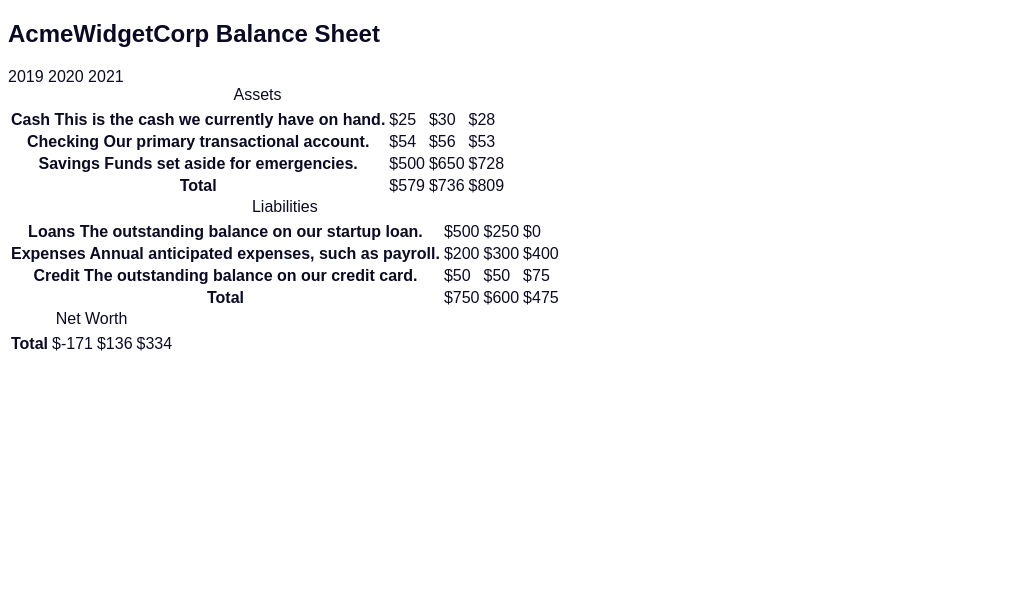
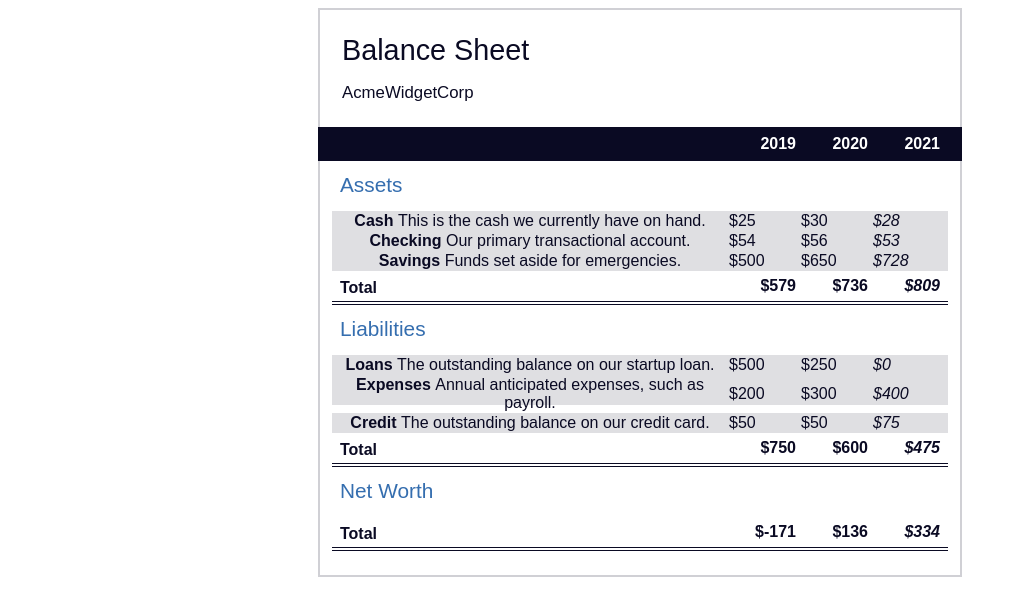
Before and after one commit to Azriel1909/BALANCE-PINK-SHEET, a plain HTML site: page index.html in a window 1280 px wide. Shown: the whole page, without its empty margins (0-1017 px from the left). Drawn offline with Linux system fonts and the light colour scheme.

Commit message:
65% completed - styles added

```diff
--- a/styles.css
+++ b/styles.css
@@ -1,15 +1,15 @@
 span[class~="sr-only"] {
-  border: 0;
-  clip: rect(1px, 1px, 1px, 1px);
-  clip-path: inset(50%);
-  -webkit-clip-path: inset(50%);
-  height: 1px;
-  width: 1px;
-  position: absolute;
-  overflow: hidden;
-  white-space: nowrap;
-  padding: 0;
-  margin: -1px;
+  border: 0 !important;
+  clip: rect(1px, 1px, 1px, 1px) !important;
+  clip-path: inset(50%) !important;
+  -webkit-clip-path: inset(50%) !important;
+  height: 1px !important;
+  width: 1px !important;
+  position: absolute !important;
+  overflow: hidden !important;
+  white-space: nowrap !important;
+  padding: 0 !important;
+  margin: -1px !important;
 }
 
 html {
@@ -20,3 +20,113 @@ body {
   font-family: sans-serif;
   color: #0a0a23;
 }
+
+h1 {
+  max-width: 37.25rem;
+  margin: 0 auto;
+  padding: 1.5rem 1.25rem;
+}
+
+h1 .flex {
+  display: flex;
+  flex-direction: column-reverse;
+  gap: 1rem;
+}
+
+h1 .flex span:first-of-type {
+  font-size: 0.7em;
+}
+
+h1 .flex span:last-of-type {
+  font-size: 1.2em;
+}
+
+section {
+  max-width: 40rem;
+  margin: 0 auto;
+  border: 2px solid #d0d0d5;
+}
+
+#years {
+  display: flex;
+  justify-content: flex-end;
+  position: sticky;
+  top: 0;
+  background: #0a0a23;
+  color: #fff;
+  z-index: 999;
+  padding: 0.5rem calc(1.25rem + 2px) 0.5rem 0;
+  margin: 0 -2px;
+}
+
+#years span[class] {
+  font-weight: bold;
+  width: 4.5rem;
+  text-align: right;
+}
+
+.table-wrap {
+  padding: 0 0.75rem 1.5rem 0.75rem;
+}
+
+span {
+  font-weight: normal;
+}
+
+table {
+  border-collapse: collapse;
+  border: 0;
+  width: 100%;
+  position: relative;
+  margin-top: 3rem;
+}
+
+table caption {
+  color: #356eaf;
+  font-size: 1.3em;
+  font-weight: normal;
+  position: absolute;
+  top: -2.25rem;
+  left: 0.5rem;
+}
+
+tbody td {
+  width: 100vw;
+  min-width: 4rem;
+  max-width: 4rem;
+}
+
+tbody th {
+  width: calc(100% - 12rem);
+}
+
+tr[class="total"] {
+  border-bottom: 4px double #0a0a23;
+  font-weight: bold;
+}
+
+tr[class="total"] th {
+  text-align: left;
+  padding: 0.5rem 0 0.25rem 0.5rem;
+}
+
+tr.total td {
+  text-align: right;
+  padding: 0 0.25rem;
+}
+
+tr.total td:nth-of-type(3) {
+  padding-right: 0.5rem;
+}
+
+tr.total:hover {
+  background-color: #99c9ff;
+}
+
+td.current {
+  font-style: italic;
+}
+
+tr.data {
+  background-image: linear-gradient(to bottom, #dfdfe2 1.845rem, white 1.845rem);
+}
```
